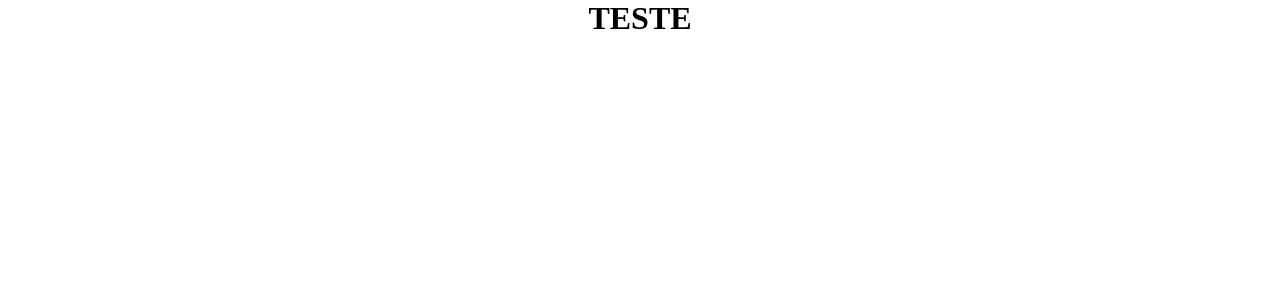
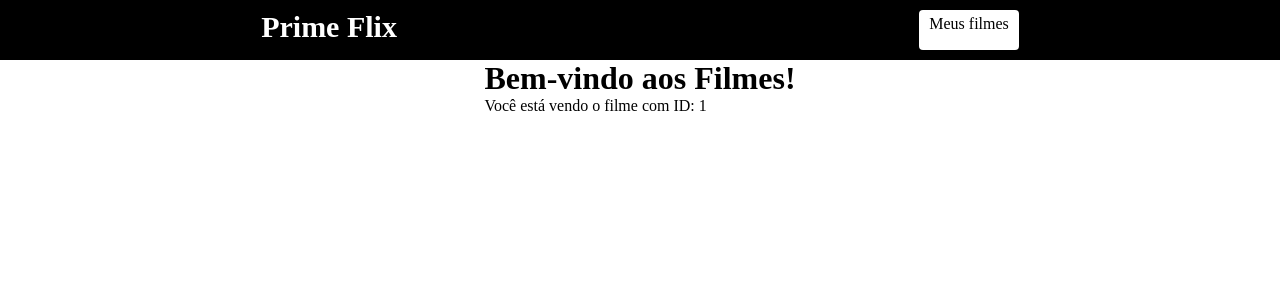
Before and after one commit to AntonioFernando0/Projeto_Filmes, a React (Vite) app in the folder meuapp/: page /filme/1 in a window 1280 px wide. Shown: the top 300 px of the page. Built offline with nearby package versions, Linux system fonts and the light colour scheme.

Commit message:
Adicionando os componentes

```diff
--- a/meuapp/src/App.jsx
+++ b/meuapp/src/App.jsx
@@ -1,16 +1,11 @@
-import { useState } from 'react'
-
+import RouterApp from './router';
 
 function App() {
-
-
   return (
-    <div>
-      <h1 className='App'>
-        TESTE
-      </h1>
+    <div className='App'>
+      <RouterApp />
     </div>
-   )
+  );
 }
 
-export default App
+export default App;
--- /dev/null
+++ b/meuapp/src/components/header/index.css
@@ -0,0 +1,28 @@
+header{
+    display: flex;
+    text-align: center;
+    justify-content: space-around;
+    width: 100%;
+    height: 60px;
+    background-color: black;
+
+
+}
+.logo{
+    text-decoration: none;
+    font-size: 30px;
+    margin-top: 10px;
+    cursor: pointer;
+    color: #fff;
+    font-weight: bold;
+}
+.favoritos{
+    text-decoration: none;
+    cursor: pointer;
+    background-color: #fff;
+    padding: 5px 10px;
+    margin-top:10px;
+    margin-bottom: 10px;
+    color: black;
+    border-radius: 4px ;
+}
--- /dev/null
+++ b/meuapp/src/components/header/index.jsx
@@ -0,0 +1,19 @@
+import './index.css'
+import {Link} from 'react-router-dom';
+
+function Header() {
+    return (
+
+        <header>
+            <Link className="logo" to="/">
+                Prime Flix
+            </Link>
+            <Link className='favoritos' to="/favoritos">
+                Meus filmes
+            </Link>
+        </header>
+    )
+
+}
+
+export default Header;
--- /dev/null
+++ b/meuapp/src/pages/Filme/index.jsx
@@ -0,0 +1,14 @@
+import { useParams } from 'react-router-dom';
+
+function Filme() {
+  const { id } = useParams();
+
+  return (
+    <div>
+      <h1>Bem-vindo aos Filmes!</h1>
+      <p>Você está vendo o filme com ID: {id}</p>
+    </div>
+  );
+}
+
+export default Filme;
--- /dev/null
+++ b/meuapp/src/router.jsx
@@ -0,0 +1,21 @@
+import { BrowserRouter, Routes, Route } from 'react-router-dom';
+import Home from './pages/Home/index';
+import Filme from './pages/Filme/index';
+import Header from './components/header';
+
+function RouterApp() {
+  return (
+    <BrowserRouter>
+
+      <Header />
+
+      <Routes>
+        {/* Rota para os caminhos dos arquivos */}
+        <Route path='/' element={<Home />} />
+        <Route path='/filme/:id' element={<Filme />} />
+      </Routes>
+    </BrowserRouter>
+  )
+}
+
+export default RouterApp;
```
Also changed, not shown: meuapp/src/pages/Filme/index.js (deleted, +0 -11 lines), meuapp/src/pages/Home/index.jsx (renamed from meuapp/src/pages/Home/index.js).
